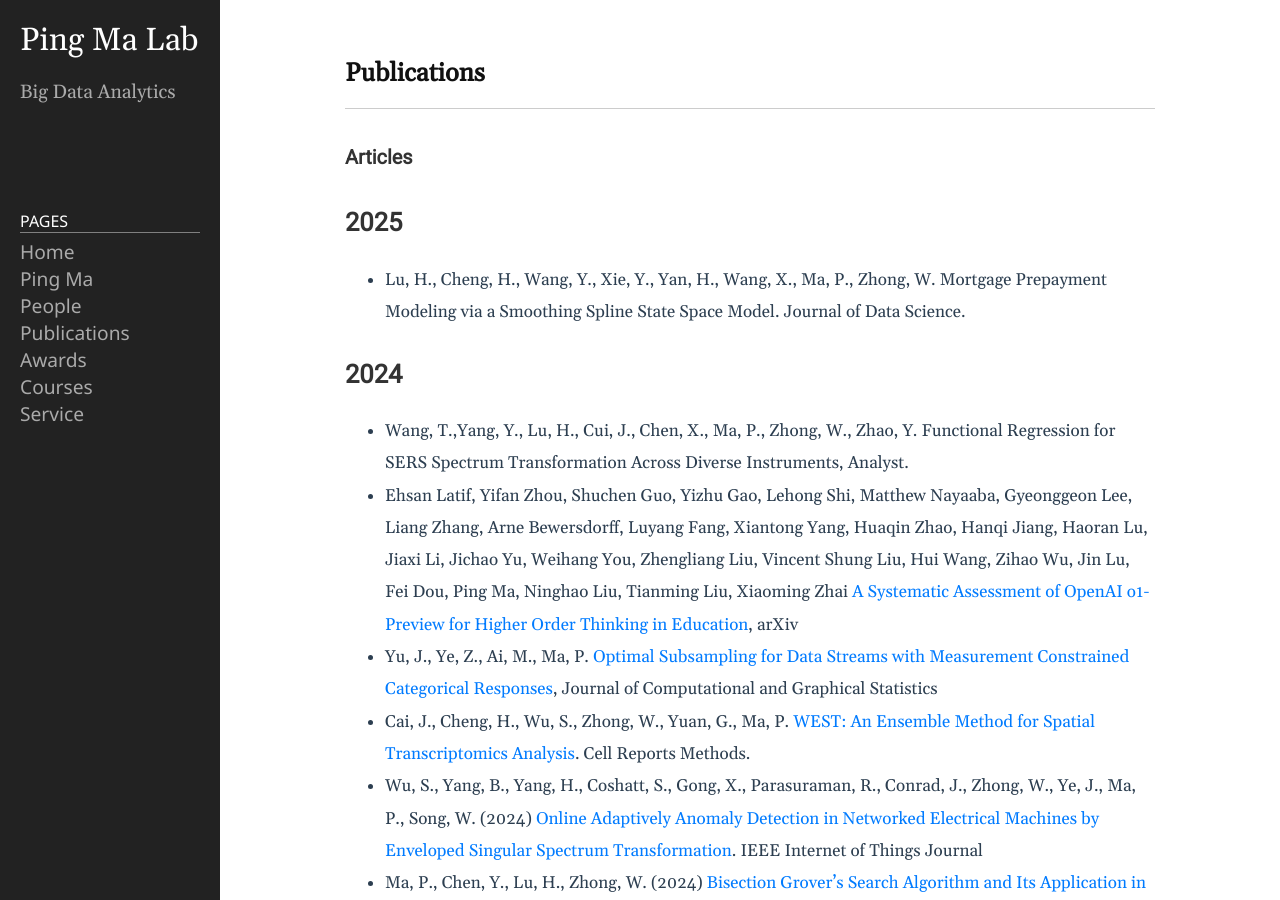
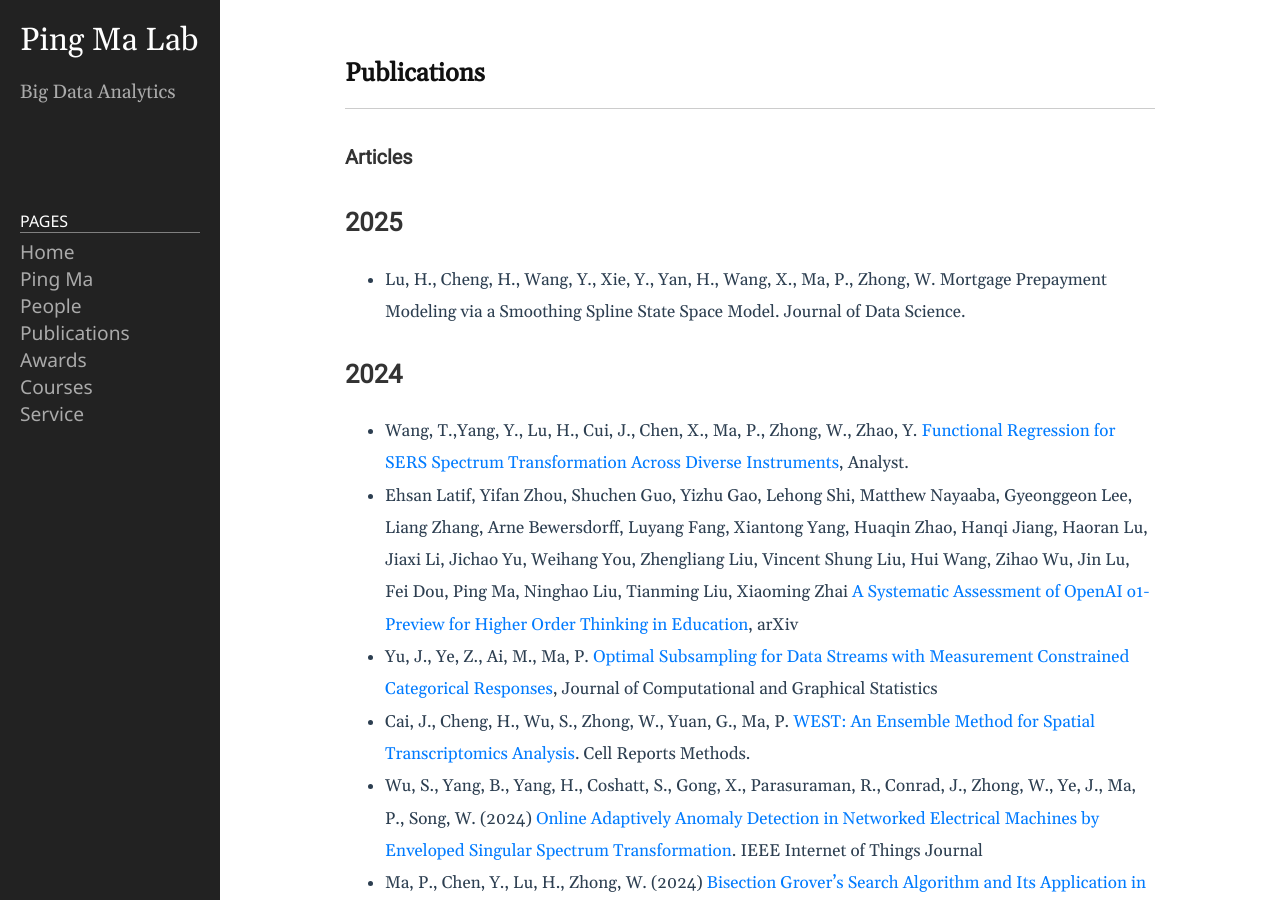
Before and after one commit to BDALpingio/BDALpingio.github.io, a Jekyll site: the page built from 3_publications.md, in a window 1280 px wide and 900 px high. Built offline with Jekyll 4.4.1, drawn with Linux system fonts in a browser that asks for light colours; part of the change alters nothing that is shown.

```diff
--- a/3_publications.md
+++ b/3_publications.md
@@ -11,7 +11,7 @@ permalink: /3_publications/
 - Lu, H., Cheng, H., Wang, Y., Xie, Y., Yan, H., Wang, X., Ma, P., Zhong, W. Mortgage Prepayment Modeling via a Smoothing Spline State Space Model. Journal of Data Science.
 
 ## 2024
-- Wang, T.,Yang, Y., Lu, H., Cui, J., Chen, X., Ma, P., Zhong, W., Zhao, Y. Functional Regression for SERS Spectrum Transformation Across Diverse Instruments, Analyst.
+- Wang, T.,Yang, Y., Lu, H., Cui, J., Chen, X., Ma, P., Zhong, W., Zhao, Y. [Functional Regression for SERS Spectrum Transformation Across Diverse Instruments](https://pubs.rsc.org/en/content/articlepdf/2025/AN/D4AN01177E?page=search), Analyst.
 - Ehsan Latif, Yifan Zhou, Shuchen Guo, Yizhu Gao, Lehong Shi, Matthew Nayaaba, Gyeonggeon Lee, Liang Zhang, Arne Bewersdorff, Luyang Fang, Xiantong Yang, Huaqin Zhao, Hanqi Jiang, Haoran Lu, Jiaxi Li, Jichao Yu, Weihang You, Zhengliang Liu, Vincent Shung Liu, Hui Wang, Zihao Wu, Jin Lu, Fei Dou, Ping Ma, Ninghao Liu, Tianming Liu, Xiaoming Zhai [A Systematic Assessment of OpenAI o1-Preview for Higher Order Thinking in Education](https://arxiv.org/abs/2410.21287), arXiv
 - Yu, J., Ye, Z., Ai, M., Ma, P. [Optimal Subsampling for Data Streams with Measurement Constrained Categorical Responses](https://www.tandfonline.com/doi/full/10.1080/10618600.2024.2421990), Journal of Computational and Graphical Statistics
 - Cai, J., Cheng, H., Wu, S., Zhong, W., Yuan, G., Ma, P. [WEST: An Ensemble Method for Spatial Transcriptomics Analysis](https://www.cell.com/cell-reports-methods/fulltext/S2667-2375(24)00269-8). Cell Reports Methods.
```
